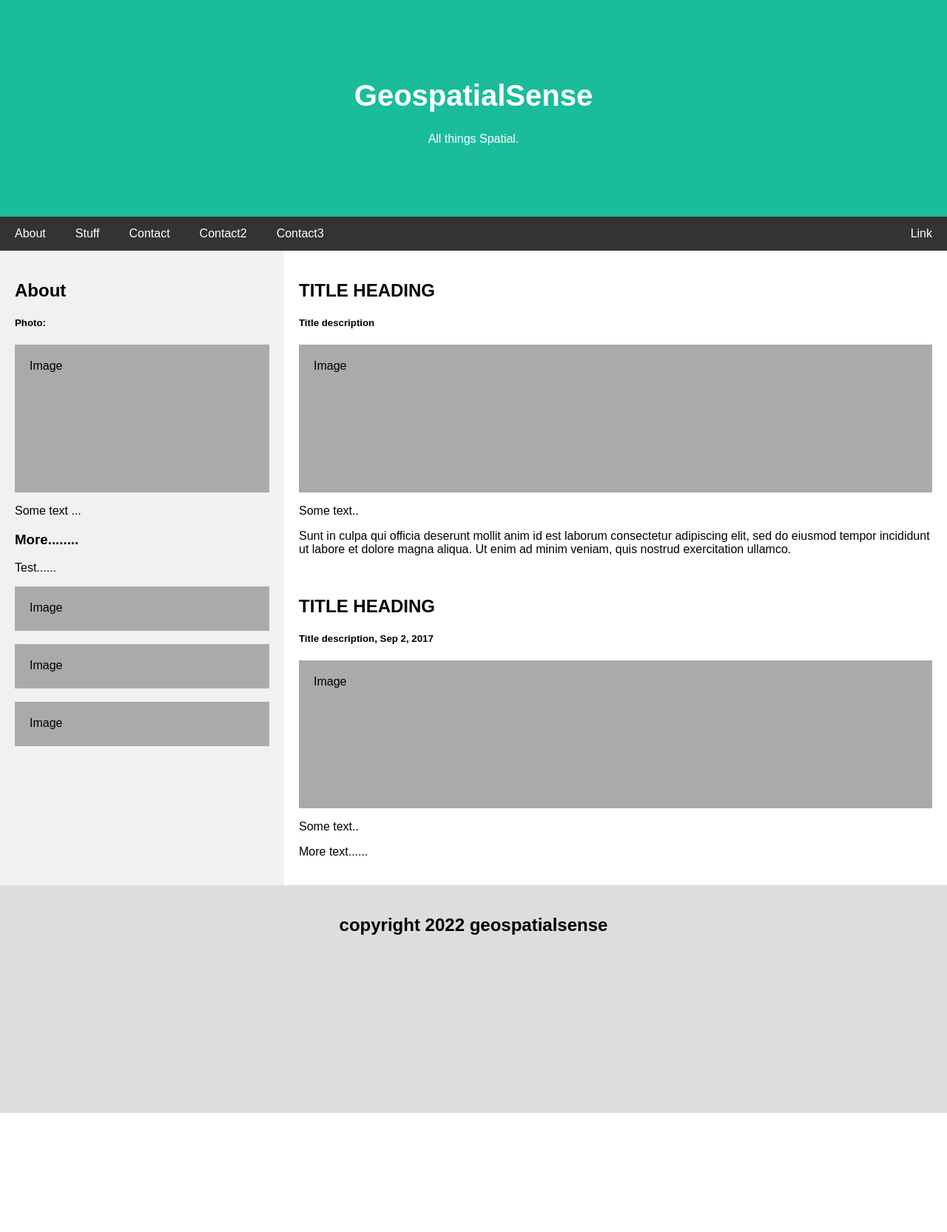
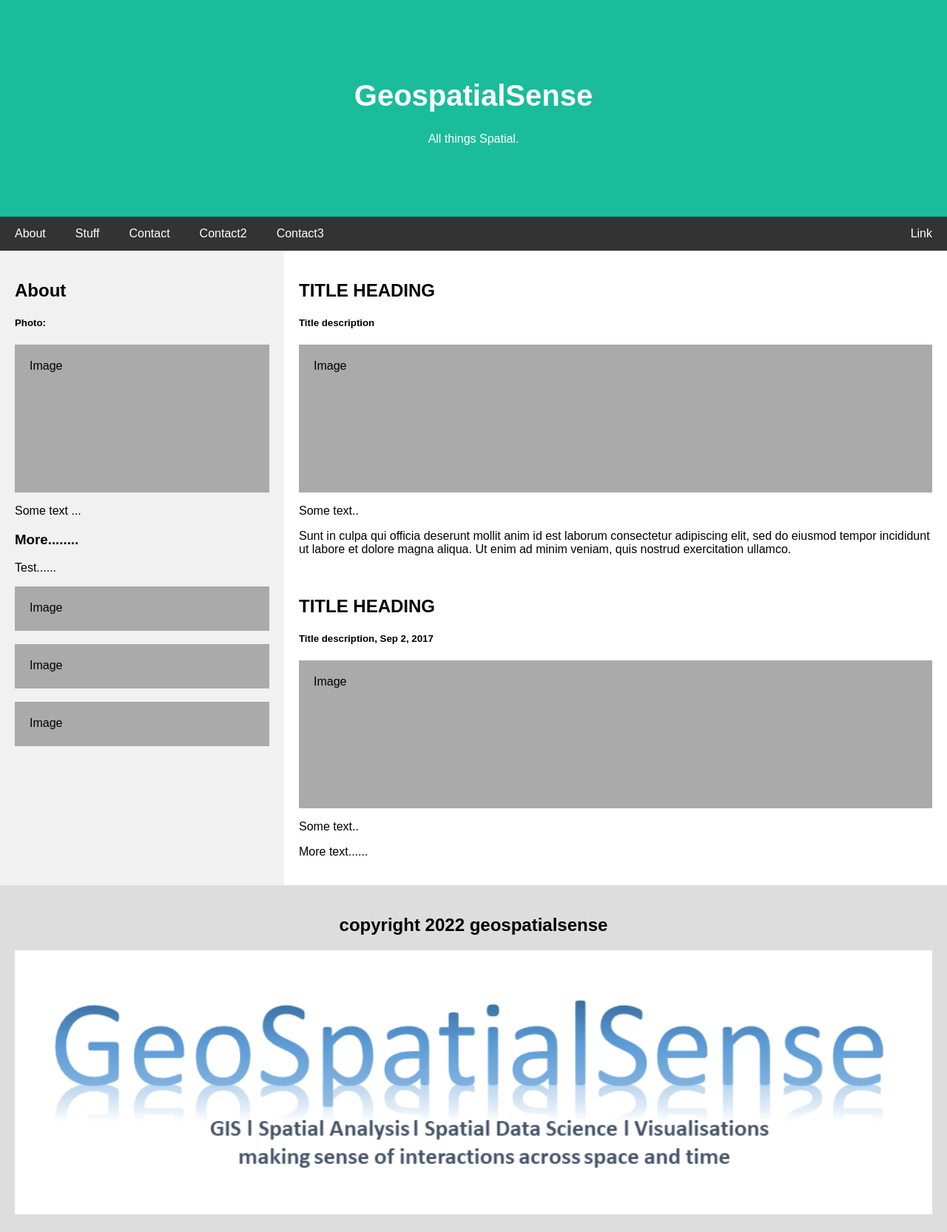
Before and after one commit to geospatialsense/geosense_v1, a Jekyll site: the page built from index.md, in a window 1280 px wide. Shown: the whole page at 74% size. Built offline with Jekyll 4.4.1, drawn with Linux system fonts in a browser that asks for light colours; our own code applies the rules of GitHub Pages for plain Markdown files; before the commit the page ends 1505 px from its top, so only the background shows below that.

Commit message:
Update default.html

```diff
--- a/_layouts/default.html
+++ b/_layouts/default.html
@@ -151,7 +151,7 @@ body {
 
 <div class="footer">
   <h2>copyright 2022 geospatialsense </h2>
-   <div class="assets/images/logo.png" style="height:200px;"></div>
+   <img src="assets/images/logo.png" alt="Logo" style="width:100%" onclick="myFunction(this);">
 </div>
 
 </body>
```
